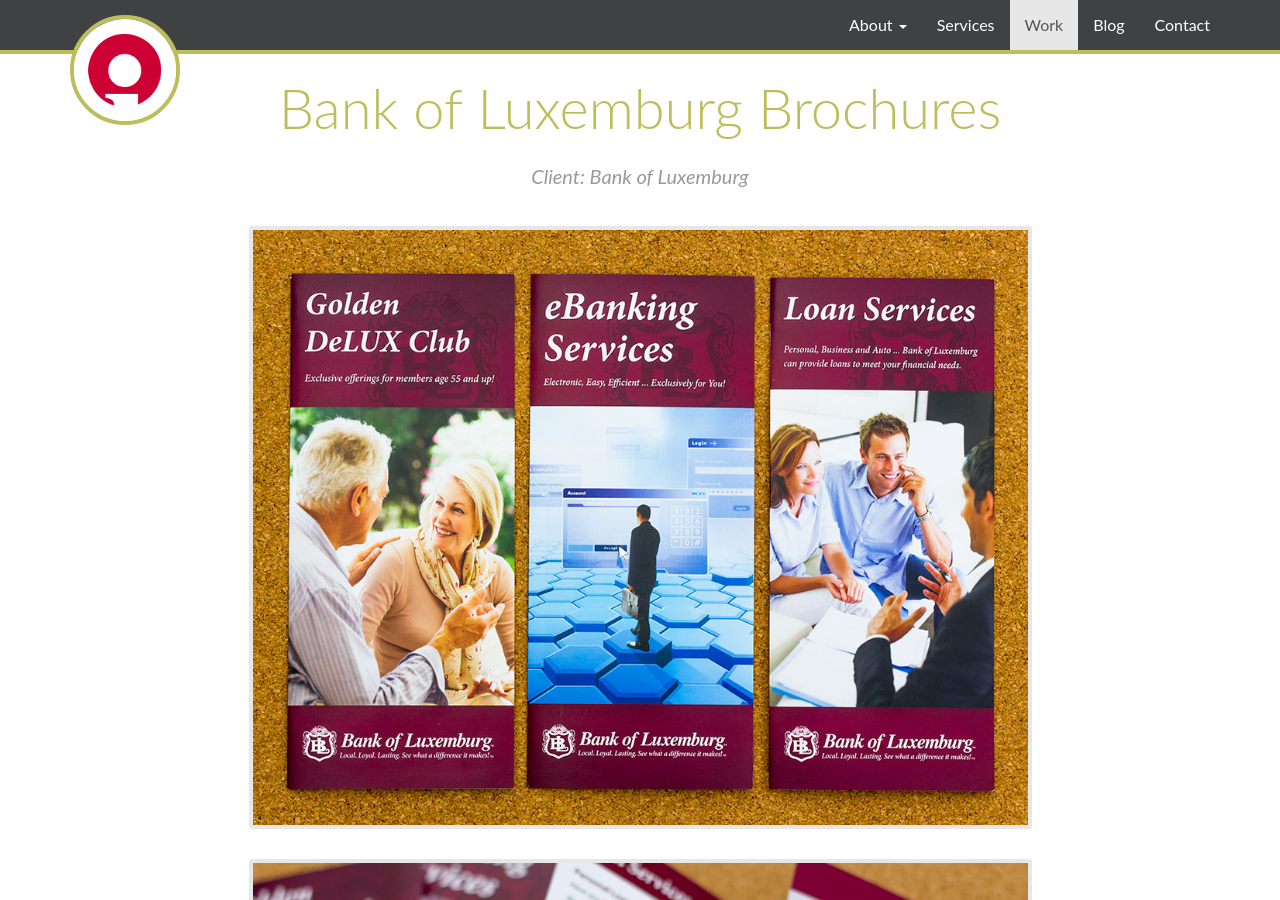
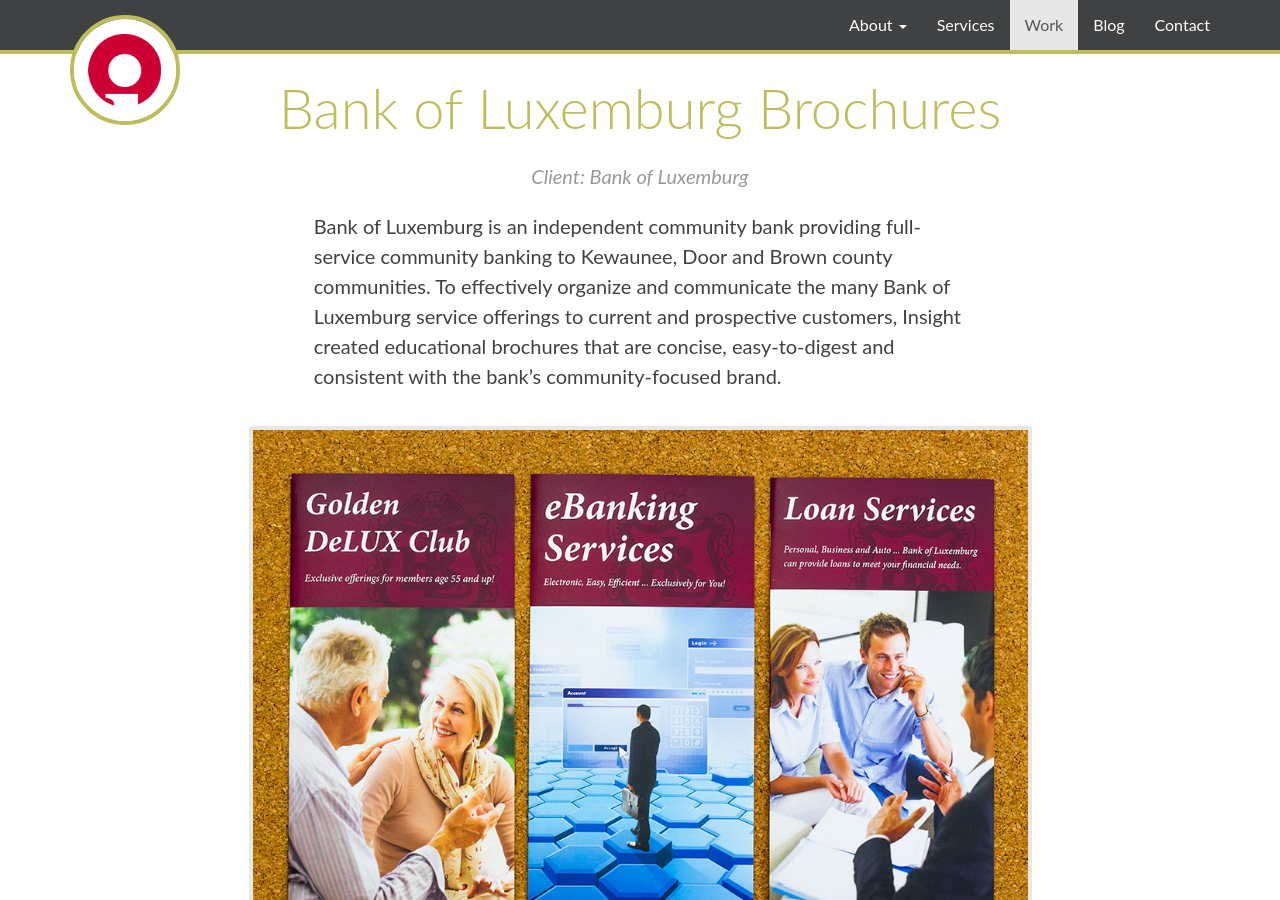
Before and after one commit to insight-creative/insight-creative.github.io, a Jekyll site: the page built from work/_posts/2014-02-10-bank-of-luxemburg-brochures.md, in a window 1280 px wide and 900 px high. Built offline with Jekyll 4.4.1, drawn with Linux system fonts in a browser that asks for light colours; nearby versions of some CDN libraries.

Commit message:
Add project description.

```diff
--- a/work/_posts/2014-02-10-bank-of-luxemburg-brochures.md
+++ b/work/_posts/2014-02-10-bank-of-luxemburg-brochures.md
@@ -16,6 +16,8 @@
 - print
 ---
 
+Bank of Luxemburg is an independent community bank providing full-service community banking to Kewaunee, Door and Brown county communities. To effectively organize and communicate the many Bank of Luxemburg service offerings to current and prospective customers, Insight created educational brochures that are concise, easy-to-digest and consistent with the bank’s community-focused brand.
+
 ![Bank of Luxemburg Brochures](/img/bank-of-luxemburg-brochures-1.jpg){: .img-lg}
 ![Bank of Luxemburg Brochures](/img/bank-of-luxemburg-brochures-3.jpg){: .img-lg}
 ![Bank of Luxemburg Brochures](/img/bank-of-luxemburg-brochures-2.jpg){: .img-lg}
```
